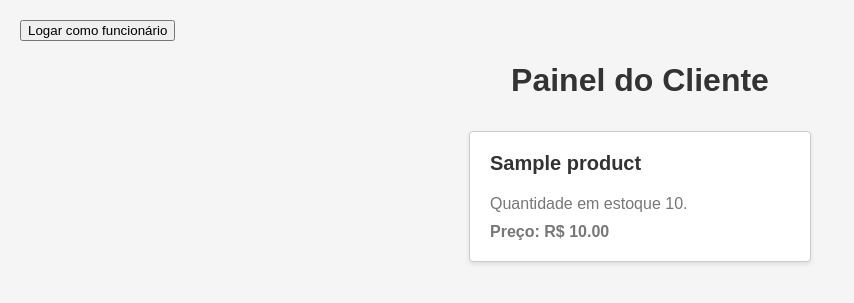
After one commit to AlvesLuis0/marketapp, a Django app: template polls/templates/index.html in a window 1280 px wide. The commit adds this page. Shown: the top 303 px of the page, without its empty margins (0-854 px from the left). Run offline with Django 4.2, Linux system fonts and the light colour scheme; the template is opened without the code that fills it: values that come from a table or form of the project are taken from there, others are empty; tables that the repository leaves empty hold one stand-in row (values such as "Sample post").

Commit message:
painel de itens

```diff
--- a/polls/admin.py
+++ b/polls/admin.py
@@ -1,6 +1,5 @@
 from django.contrib import admin
-from .models import PERSON, PRODUCT
+from .models import PRODUCT
 
 # Register your models here.
-admin.site.register(PERSON)
 admin.site.register(PRODUCT)
--- a/polls/models.py
+++ b/polls/models.py
@@ -1,23 +1,10 @@
 from django.db import models
 
 # Create your models here.
-class PERSON(models.Model):
-  CPF = models.CharField(primary_key=True, max_length=11)
-  USERNAME = models.CharField(max_length=50)
-  PASSWORD = models.CharField(max_length=50)
-  PHONE = models.CharField(max_length=22)
-  PERMISSION = models.CharField(max_length=25)
-  REGISTERED = models.DateTimeField()
+class PRODUCT(models.Model):
+    NAME = models.CharField(max_length=50)
+    PRICE = models.DecimalField(decimal_places=2, max_digits=6)
+    QUANTITY = models.IntegerField()
 
-  def __str__(self):
-  	return self.NAME
-
-class PRODUCT(models.Model):
-  ID = models.AutoField(primary_key=True)
-  NAME = models.CharField(max_length=50)
-  PRICE = models.DecimalField(max_digits=6, decimal_places=2)
-  QUANTITY = models.IntegerField(default=0)
-  REGISTERED = models.DateTimeField()
-
-  def __str__(self):
-  	return self.NAME
+    def __str__(self):
+        return self.NAME
--- /dev/null
+++ b/polls/static/css/home.css
@@ -0,0 +1,52 @@
+body {
+    font-family: Arial, sans-serif;
+    background-color: #f5f5f5;
+    margin: 0;
+    padding: 20px;
+}
+h1 {
+    color: #333;
+    text-align: center;
+}
+.card-container {
+    display: flex;
+    flex-wrap: wrap;
+    justify-content: center;
+}
+.card {
+    background-color: #fff;
+    border: 1px solid #ccc;
+    border-radius: 4px;
+    box-shadow: 0 2px 4px rgba(0, 0, 0, 0.1);
+    margin: 10px;
+    padding: 20px;
+    width: 300px;
+    transition: box-shadow 0.3s;
+}
+.card:hover {
+    box-shadow: 0 4px 8px rgba(0, 0, 0, 0.2);
+}
+.card img {
+    display: block;
+    margin: 0 auto;
+    max-width: 100%;
+    height: auto;
+    border-radius: 4px;
+    margin-bottom: 10px;
+}
+.card h3 {
+    color: #333;
+    font-size: 20px;
+    margin-top: 0;
+}
+.card p {
+    color: #777;
+    margin-bottom: 0;
+}
+.card-price {
+    font-weight: bold;
+    margin-top: 10px;
+}
+.card-container a {
+    text-decoration: none;
+}
--- /dev/null
+++ b/polls/templates/index.html
@@ -0,0 +1,23 @@
+{% load static %}
+<!doctype html>
+<html>
+<head>
+    <title>Painel do Cliente</title>
+    <link rel="stylesheet" href="{% static 'css/home.css' %}">
+</head>
+<body>
+    <a href="/login"><button>Logar como funcionário</button></a>
+    <h1>Painel do Cliente</h1>
+    <div class="card-container">
+        {% for product in products %}
+        <a href="/product/{{ product.id }}">
+            <div class="card">
+                <h3>{{ product.NAME }}</h3>
+                <p>Quantidade em estoque {{ product.QUANTITY }}.</p>
+                <p class="card-price">Preço: R$ {{ product.PRICE }}</p>
+            </div>
+        </a>
+        {% endfor %}
+    </div>
+</body>
+</html>
--- a/polls/templates/login.html
+++ b/polls/templates/login.html
@@ -6,17 +6,17 @@
   <link rel="stylesheet" href="{% static 'css/login.css' %}">
 </head>
 <body>
+  <a href="/"><button>Painel de itens</button></a>
   <div class="container">
     <h2>Login</h2>
 
-    <form autocomplete="off" action="/" method="GET">
+    <form autocomplete="off" action="/login/" method="POST">
+      {% csrf_token %}
       <label for="username">Usuário:</label>
       <input type="text" id="username" name="username" placeholder="Digite seu usuário" required>
 
       <label for="password">Senha:</label>
       <input type="password" id="password" name="password" placeholder="Digite sua senha" required>
-
-			<a href="/register"><p>Não tenho uma conta</p></a>
       <button type="submit">Entrar</button>
     </form>
   </div>
--- a/polls/urls.py
+++ b/polls/urls.py
@@ -3,8 +3,6 @@ from django.urls import path
 from . import views
 
 urlpatterns = [
-  path("", views.panel, name="index"),
+  path("", views.home, name="index"),
   path("login/", views.login, name="login"),
-  path("register/", views.register, name="register"),
-  path("client", views.createClient, name="createClient")
 ]
```
Also changed, not shown: polls/controller/adminController.py (deleted, +0 -17 lines), polls/controller/clientController.py (deleted, +0 -17 lines), polls/controller/employeeController.py (deleted, +0 -17 lines), polls/templates/register.html (deleted, +0 -31 lines), polls/views.py (+17 -25 lines), polls/controller/productController.py (deleted).
